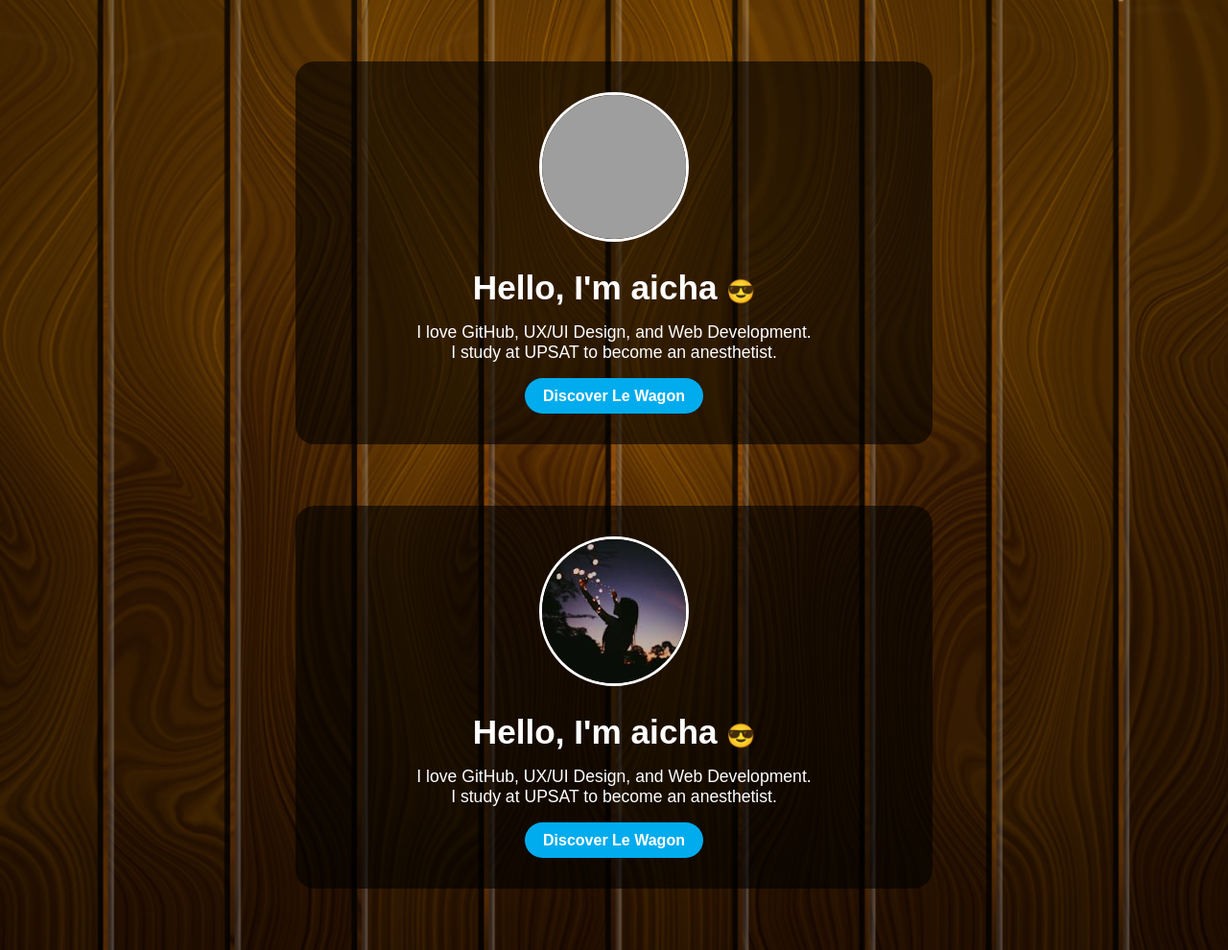
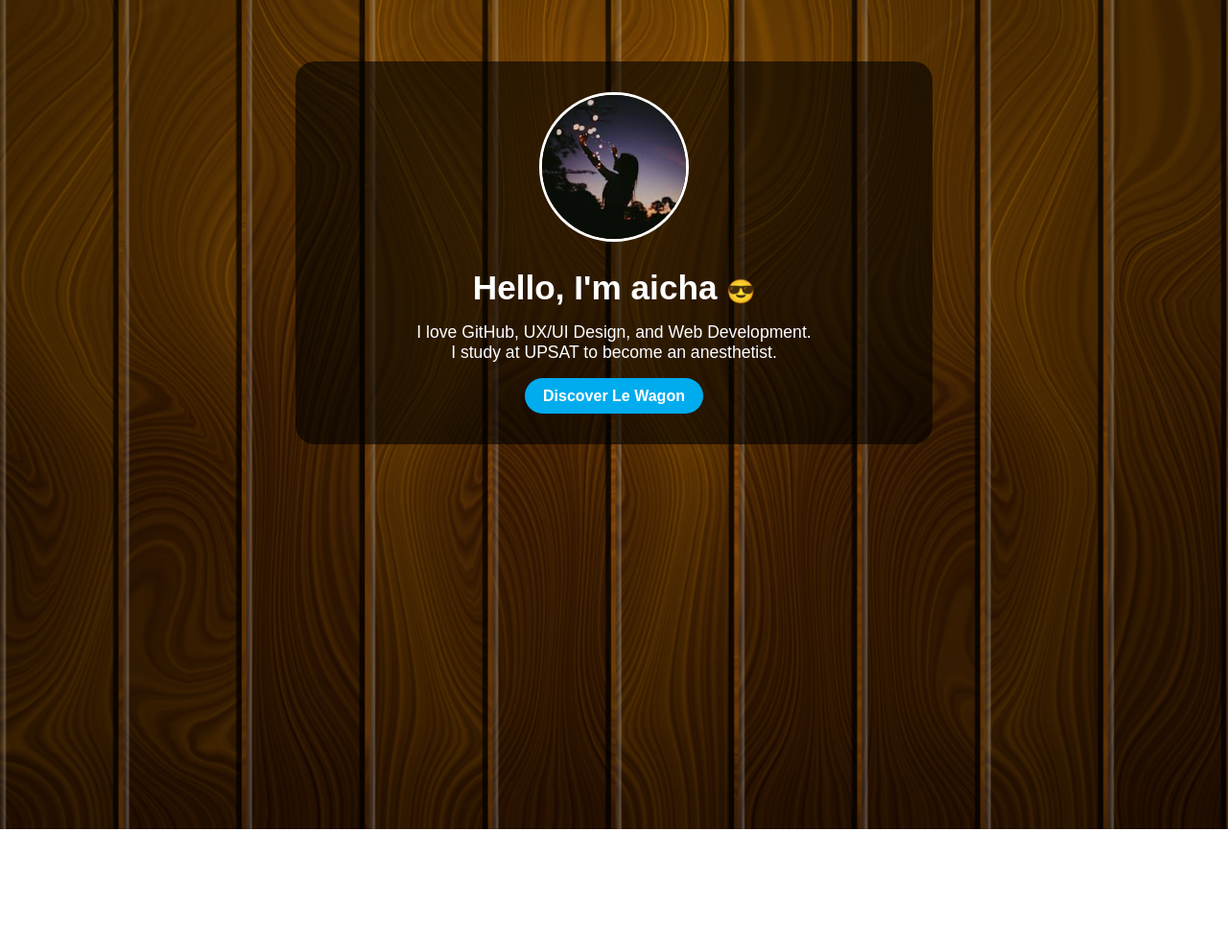
Before and after one commit to aicha-sayeh/Aicha-sayeh, a plain HTML site: page index.html in a window 1280 px wide. Shown: the whole page at 96% size. After the commit the page ends 864 px from the top, so only its background shows below. Drawn offline with Linux system fonts and the light colour scheme; grey boxes are pictures that could not be loaded.

Commit message:
Update index.html

```diff
--- a/index.html
+++ b/index.html
@@ -7,15 +7,6 @@
   <link rel="stylesheet" href="CSS/style.css" />
 </head>
 <body>
-  <div class="container">
-    <img src="Images/profilex.png" alt="Profile Photo" class="profile-img" />
-    <h1>Hello, I'm aicha <span class="emoji">😎</span></h1>
-    <p class="intro">
-      I love GitHub, UX/UI Design, and Web Development. <br>
-      I study at UPSAT to become an anesthetist.
-    </p>
-    <a href="https://www.lewagon.com" class="btn" target="_blank">Discover Le Wagon</a>
-  </div>
   <div class="container">
     <img src="Images/xxx.png" alt="Profile Photo" class="profile-img" />
     <h1>Hello, I'm aicha <span class="emoji">😎</span></h1>
```
